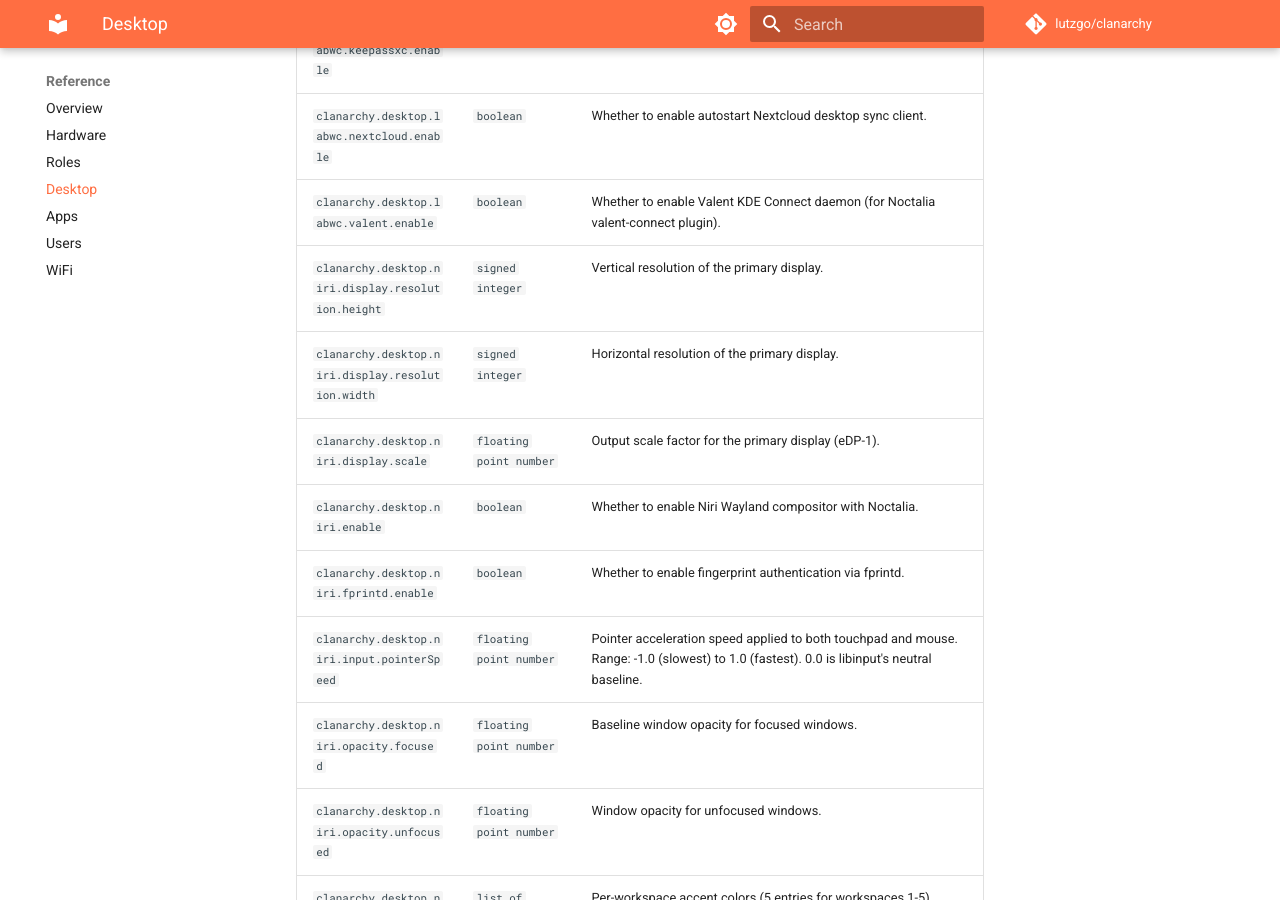
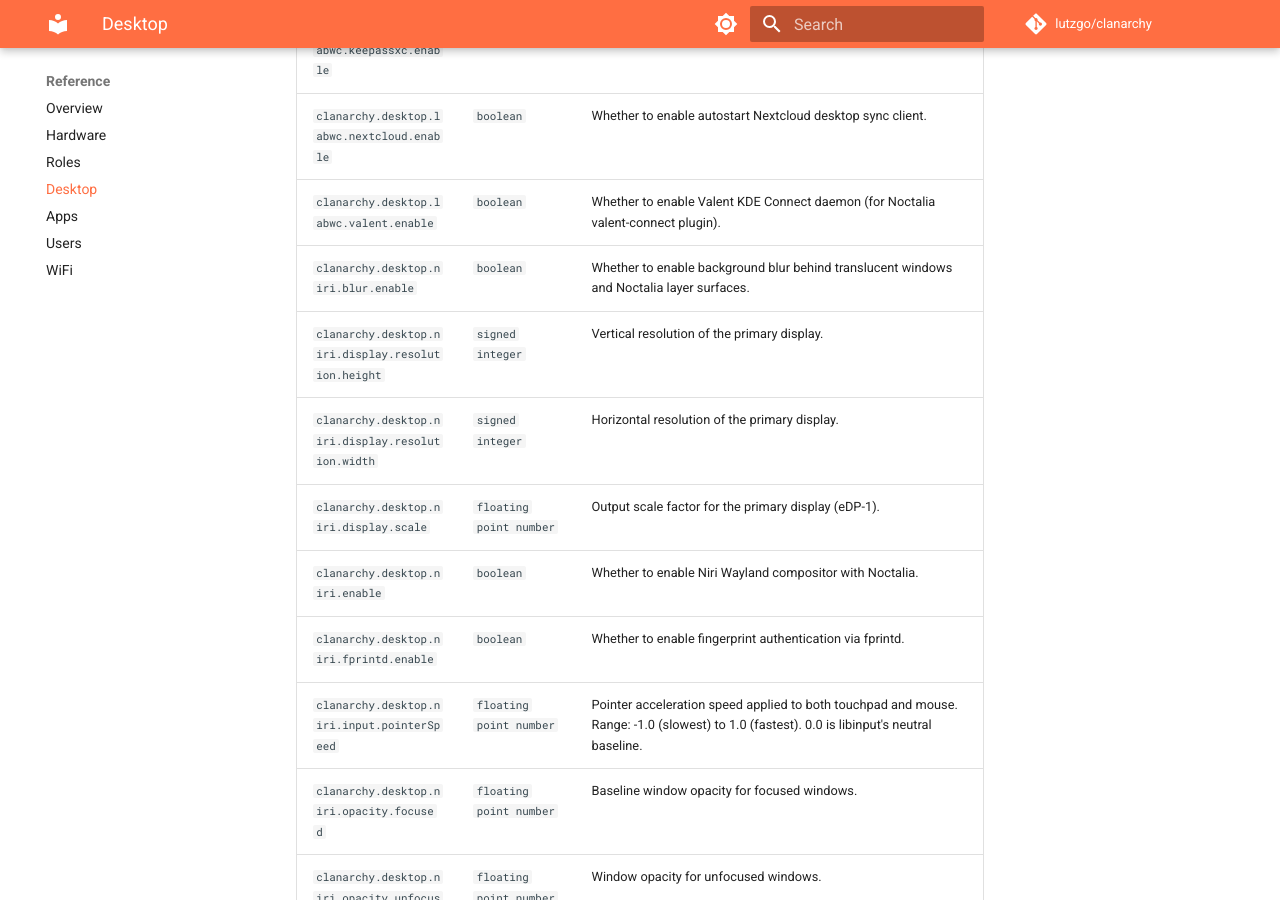
Before and after one commit to lutzgo/clanarchy, an MkDocs documentation site: the page built from docs/reference/desktop.md, in a window 1280 px wide and 900 px high, scrolled down 656 px. Built offline with MkDocs 1.6.1 and Material for MkDocs 9.7.7, drawn with Linux system fonts in a browser that asks for light colours; comment, search, counter and statistics services are not loaded.

Commit message:
docs: regenerate option reference [skip ci]

```diff
--- a/docs/reference/desktop.md
+++ b/docs/reference/desktop.md
@@ -13,6 +13,7 @@ Desktop environment modules (Niri, GNOME, KDE). Enable exactly the one that appl
 | `clanarchy.desktop.labwc.keepassxc.enable` | `boolean` | Whether to enable autostart KeePassXC password manager. |
 | `clanarchy.desktop.labwc.nextcloud.enable` | `boolean` | Whether to enable autostart Nextcloud desktop sync client. |
 | `clanarchy.desktop.labwc.valent.enable` | `boolean` | Whether to enable Valent KDE Connect daemon (for Noctalia valent-connect plugin). |
+| `clanarchy.desktop.niri.blur.enable` | `boolean` | Whether to enable background blur behind translucent windows and Noctalia layer surfaces. |
 | `clanarchy.desktop.niri.display.resolution.height` | `signed integer` | Vertical resolution of the primary display. |
 | `clanarchy.desktop.niri.display.resolution.width` | `signed integer` | Horizontal resolution of the primary display. |
 | `clanarchy.desktop.niri.display.scale` | `floating point number` | Output scale factor for the primary display (eDP-1). |
```
